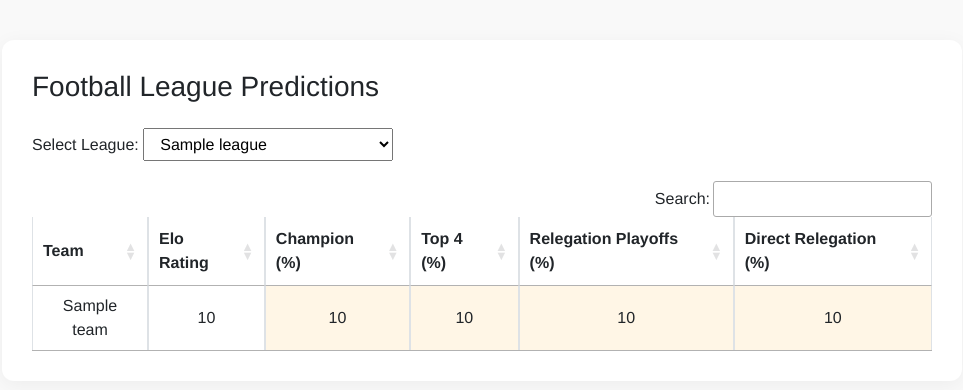
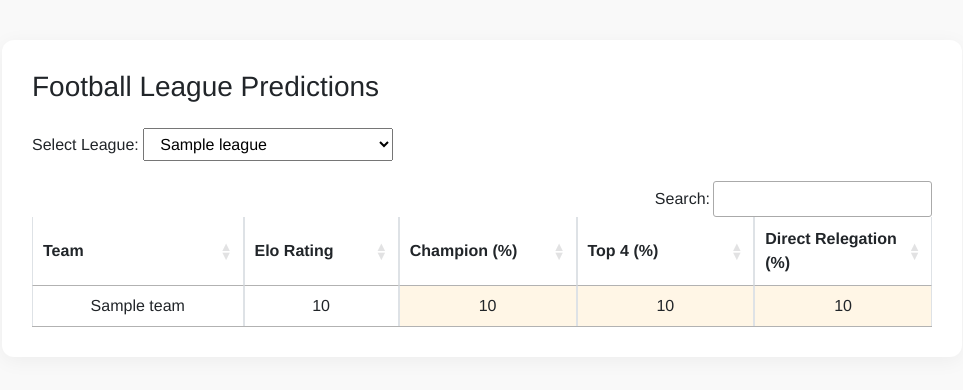
Before and after one commit to prrlesmac/footy_odds_fe, a Flask app: template templates/table.html in a window 1280 px wide. Shown: the top 390 px of the page, without its empty margins (158-1121 px from the left). Run offline with Flask 3, Linux system fonts and the light colour scheme; the template is opened without the code that fills it: most values are stand-ins (such as "Sample title", 1, 10 or a date in 2020); some libraries are stand-ins or nearby versions.

Commit message:
display rel playoff only when relevant

```diff
--- a/app.py
+++ b/app.py
@@ -13,7 +13,7 @@ def get_football_data(league):
         elo,
         title_odds,
         top_4_odds,
-        relegation_playoff_odds,
+        {'relegation_playoff_odds,' if league in ['GER','FRA'] else ''}
         direct_relegation_odds
     FROM public.sim_standings s
     LEFT JOIN public.current_elos c
@@ -28,6 +28,7 @@ def index():
     leagues = list(config.league_mapping.keys())
     selected_league = request.args.get('league', leagues[0])
     df = get_football_data(config.league_mapping[selected_league])
+    data=df.to_dict(orient='records')
     return render_template(
         'table.html',
         data=df.to_dict(orient='records'),
--- a/templates/table.html
+++ b/templates/table.html
@@ -66,15 +66,24 @@
             </select>
         </form>
 
+        {% set has_playoff = ('relegation_playoff_odds' in data[0]) %}
+        {% if has_playoff %}
+        {% set odds_cols = ['title_odds', 'top_4_odds', 'relegation_playoff_odds', 'direct_relegation_odds'] %}
+        {% else %}
+        {% set odds_cols = ['title_odds', 'top_4_odds', 'direct_relegation_odds'] %}
+        {% endif %}
+
         <table id="oddsTable" class="table table-bordered table-hover">
             <thead>
                 <tr>
-                    <th>Team</th>
-                    <th>Elo Rating</th>
-                    <th>Champion (%)</th>
-                    <th>Top 4 (%)</th>
-                    <th>Relegation Playoffs (%)</th>
-                    <th>Direct Relegation (%)</th>
+                    <th style="width:150px;">Team</th>
+                    <th style="width:100px;">Elo Rating</th>
+                    <th style="width:120px;">Champion (%)</th>
+                    <th style="width:120px;">Top 4 (%)</th>
+                    {% if has_playoff %}
+                    <th style="width:120px;">Relegation Playoffs (%)</th>
+                    {% endif %}
+                    <th style="width:120px;">Direct Relegation (%)</th>
                 </tr>
             </thead>
             <tbody>
@@ -82,7 +91,7 @@
                 <tr>
                     <td>{{ row.team }}</td>
                     <td>{{ row.elo | round | int }}</td>
-                    {% for col in ['title_odds', 'top_4_odds', 'relegation_playoff_odds', 'direct_relegation_odds'] %}
+                    {% for col in odds_cols %}
                     {% set val = 100*row[col] %}
                     {% set bg_color = "hsl(39, 100%, " ~ (100 - val * 0.5) ~ "%)" %}
                     <td class="odds-cell" style="background-color: {{ bg_color }};">
```
